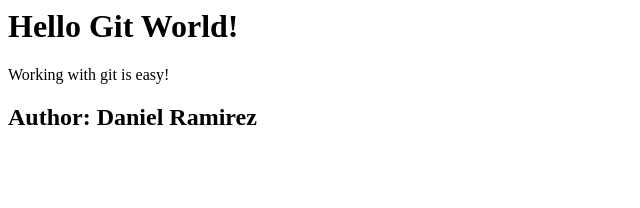
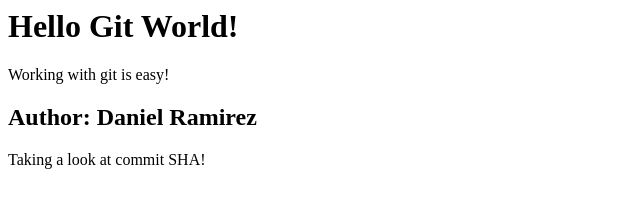
Before and after one commit to danielramirez0/javascript_practice, a plain HTML site: page index.html in a window 1280 px wide. Shown: the whole page, without its empty margins (0-640 px from the left). Drawn offline with Linux system fonts and the light colour scheme.

Commit message:
Added a new p

```diff
--- a/index.html
+++ b/index.html
@@ -3,3 +3,5 @@
 <div class=""><p>Working with git is easy!</p></div>
 
 <h2>Author: Daniel Ramirez</h2>
+
+<div class=""><p>Taking a look at commit SHA!</p></div>
```
